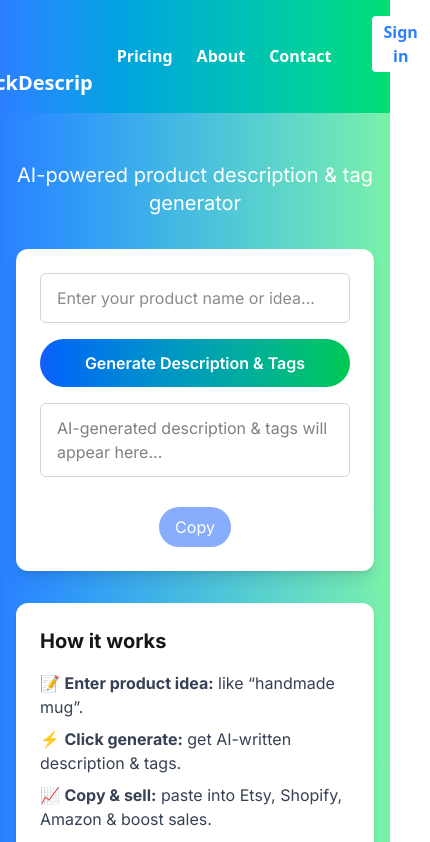
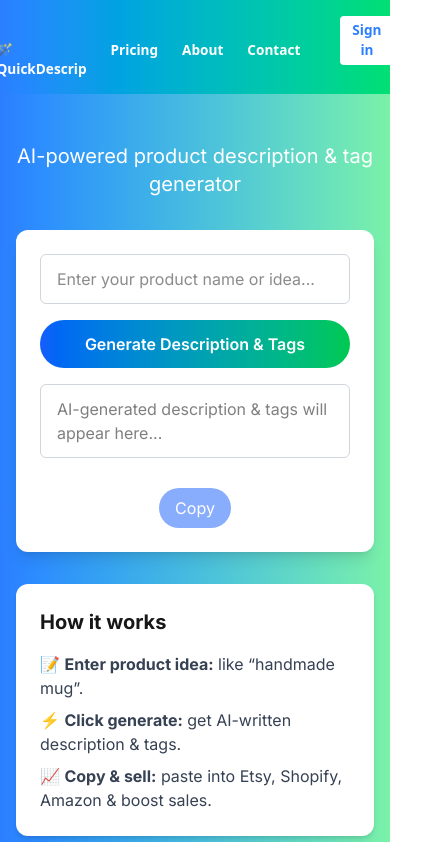
Before and after one commit to neymahs/quickdescrip, a Next.js app: page / in a window 390 px wide. Shown: the top 842 px of the page, 430 px wide, since content can reach past the window. Built offline with nearby package versions, Linux system fonts and the light colour scheme; no server answers.

Commit message:
Adjust navbar font size on small screens

```diff
--- a/src/app/globals.css
+++ b/src/app/globals.css
@@ -71,3 +71,11 @@ body {
 .dropdown button:hover {
   text-decoration: underline;
 }
+
+@media (max-width: 400px) {
+  nav a,
+  nav button,
+  nav span {
+    font-size: 0.85rem;
+  }
+}
```
